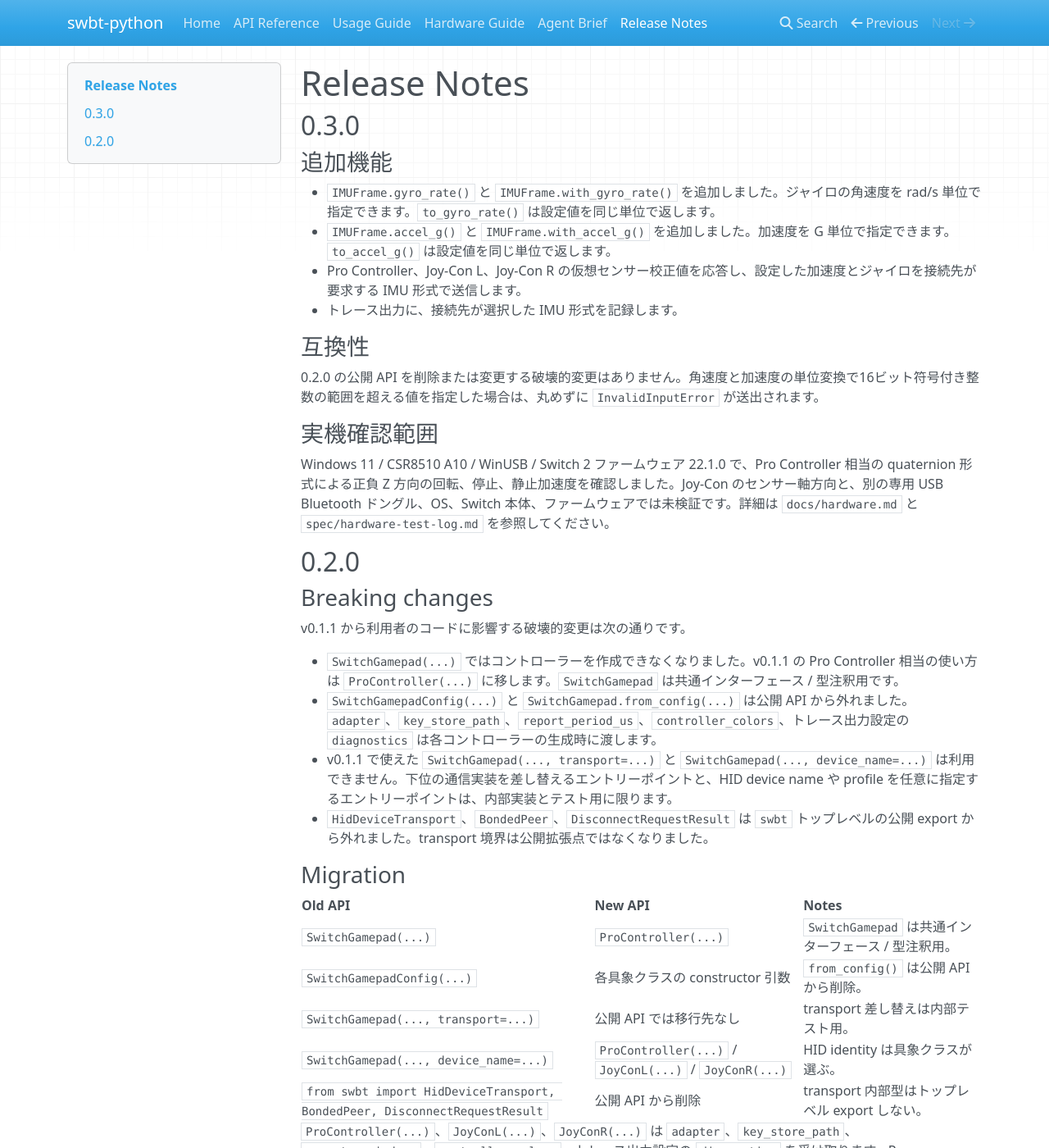
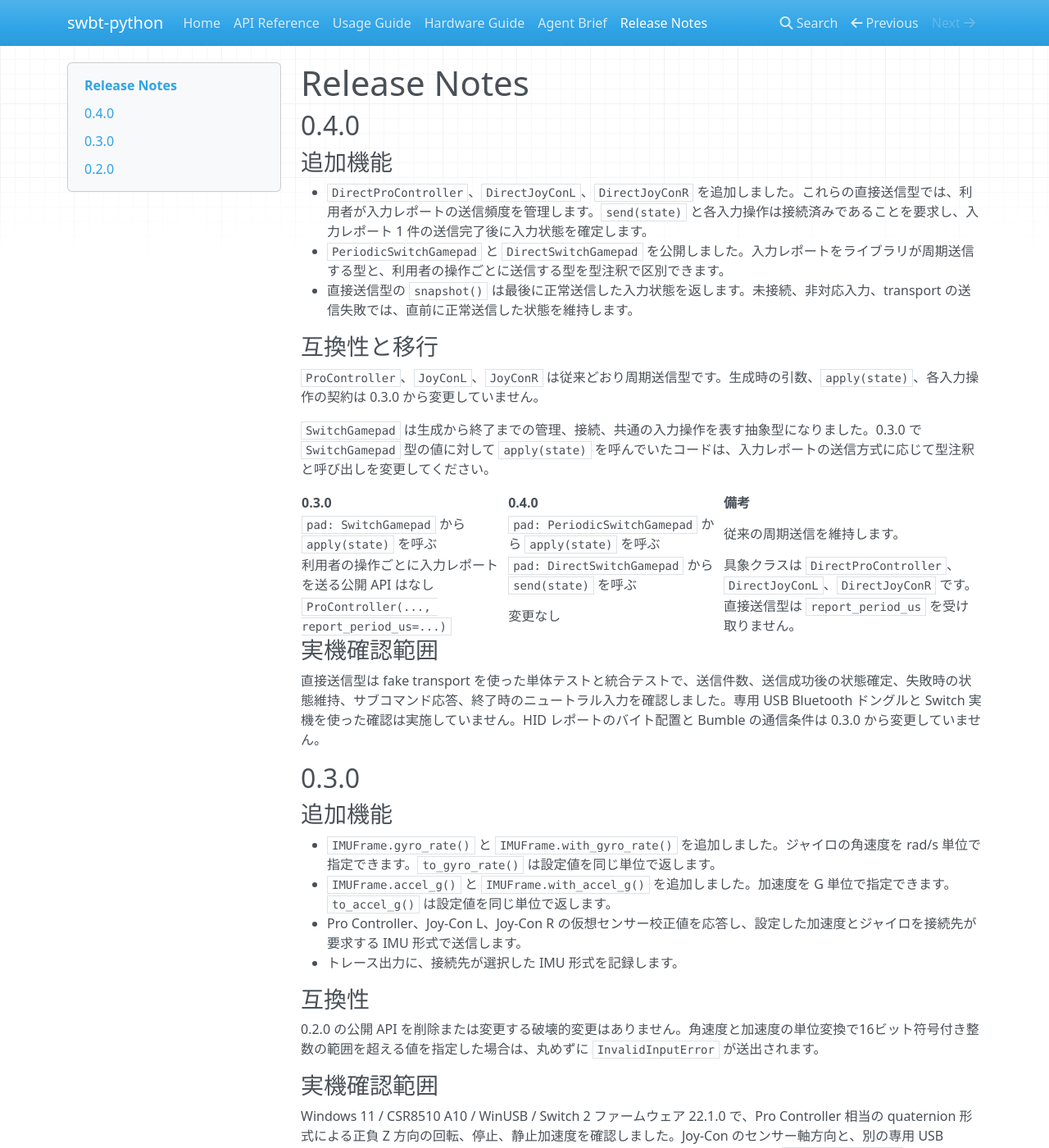
Before and after one commit to niart120/swbt-python, an MkDocs documentation site: the page built from docs/release-notes.md, in a window 1280 px wide and 1400 px high. Shown: the whole window at 82% size. Built offline with MkDocs 1.6.1, drawn with Linux system fonts in a browser that asks for light colours; nearby versions of some CDN libraries.

Commit message:
chore(release): 0.4.0 の公開候補を準備

```diff
--- a/docs/release-notes.md
+++ b/docs/release-notes.md
@@ -1,4 +1,28 @@
 # Release Notes
+
+## 0.4.0
+
+### 追加機能
+
+- `DirectProController`、`DirectJoyConL`、`DirectJoyConR` を追加しました。これらの直接送信型では、利用者が入力レポートの送信頻度を管理します。`send(state)` と各入力操作は接続済みであることを要求し、入力レポート 1 件の送信完了後に入力状態を確定します。
+- `PeriodicSwitchGamepad` と `DirectSwitchGamepad` を公開しました。入力レポートをライブラリが周期送信する型と、利用者の操作ごとに送信する型を型注釈で区別できます。
+- 直接送信型の `snapshot()` は最後に正常送信した入力状態を返します。未接続、非対応入力、transport の送信失敗では、直前に正常送信した状態を維持します。
+
+### 互換性と移行
+
+`ProController`、`JoyConL`、`JoyConR` は従来どおり周期送信型です。生成時の引数、`apply(state)`、各入力操作の契約は 0.3.0 から変更していません。
+
+`SwitchGamepad` は生成から終了までの管理、接続、共通の入力操作を表す抽象型になりました。0.3.0 で `SwitchGamepad` 型の値に対して `apply(state)` を呼んでいたコードは、入力レポートの送信方式に応じて型注釈と呼び出しを変更してください。
+
+| 0.3.0 | 0.4.0 | 備考 |
+|---|---|---|
+| `pad: SwitchGamepad` から `apply(state)` を呼ぶ | `pad: PeriodicSwitchGamepad` から `apply(state)` を呼ぶ | 従来の周期送信を維持します。 |
+| 利用者の操作ごとに入力レポートを送る公開 API はなし | `pad: DirectSwitchGamepad` から `send(state)` を呼ぶ | 具象クラスは `DirectProController`、`DirectJoyConL`、`DirectJoyConR` です。 |
+| `ProController(..., report_period_us=...)` | 変更なし | 直接送信型は `report_period_us` を受け取りません。 |
+
+### 実機確認範囲
+
+直接送信型は fake transport を使った単体テストと統合テストで、送信件数、送信成功後の状態確定、失敗時の状態維持、サブコマンド応答、終了時のニュートラル入力を確認しました。専用 USB Bluetooth ドングルと Switch 実機を使った確認は実施していません。HID レポートのバイト配置と Bumble の通信条件は 0.3.0 から変更していません。
 
 ## 0.3.0
 
--- a/pyproject.toml
+++ b/pyproject.toml
@@ -1,6 +1,6 @@
 [project]
 name = "swbt-python"
-version = "0.3.0"
+version = "0.4.0"
 description = "Python library for presenting an NX-compatible virtual Bluetooth HID input device."
 readme = "README.md"
 authors = [
```
Also changed, not shown: spec/publishing.md (+3 -3 lines), 1 other file.
